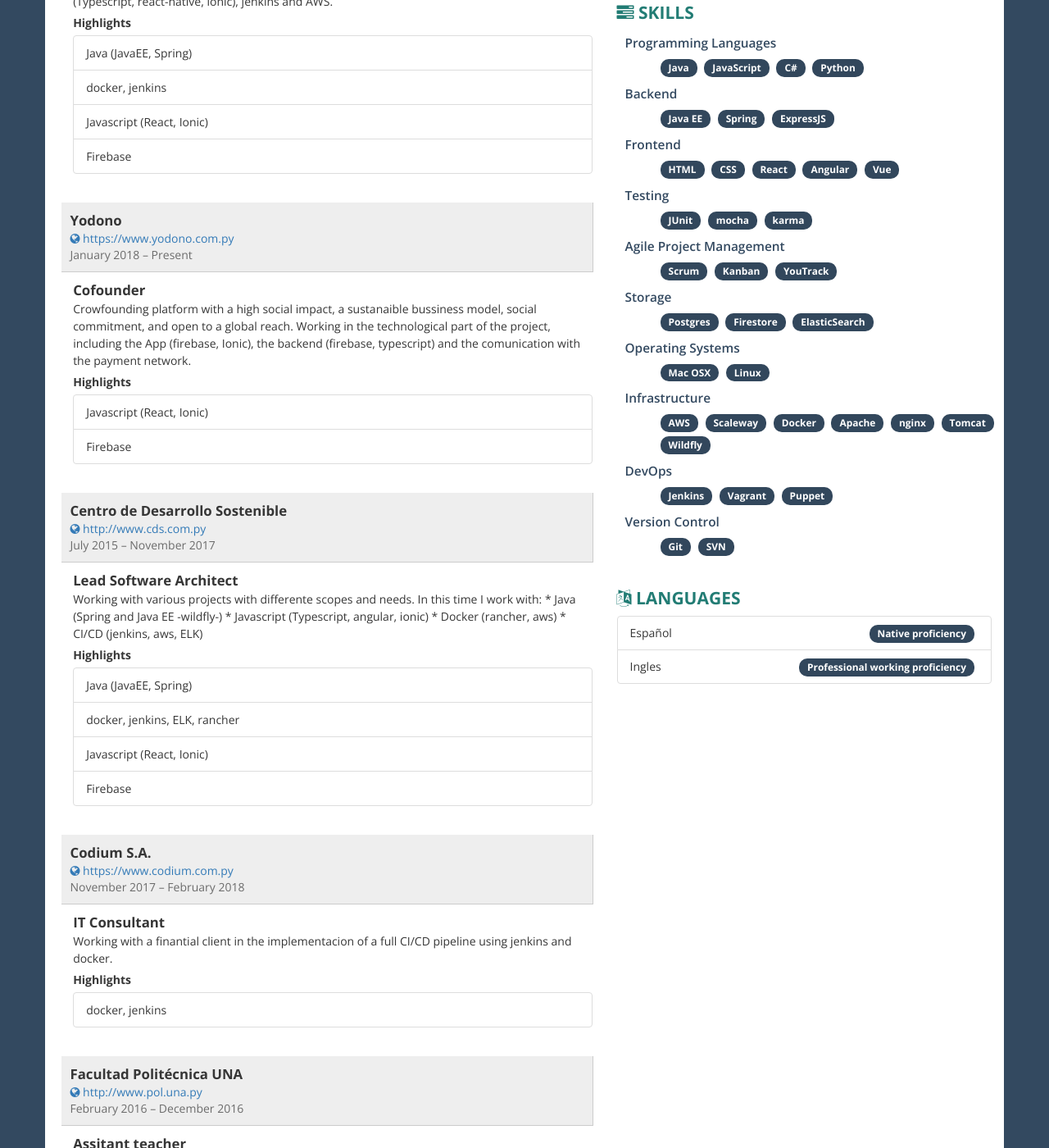
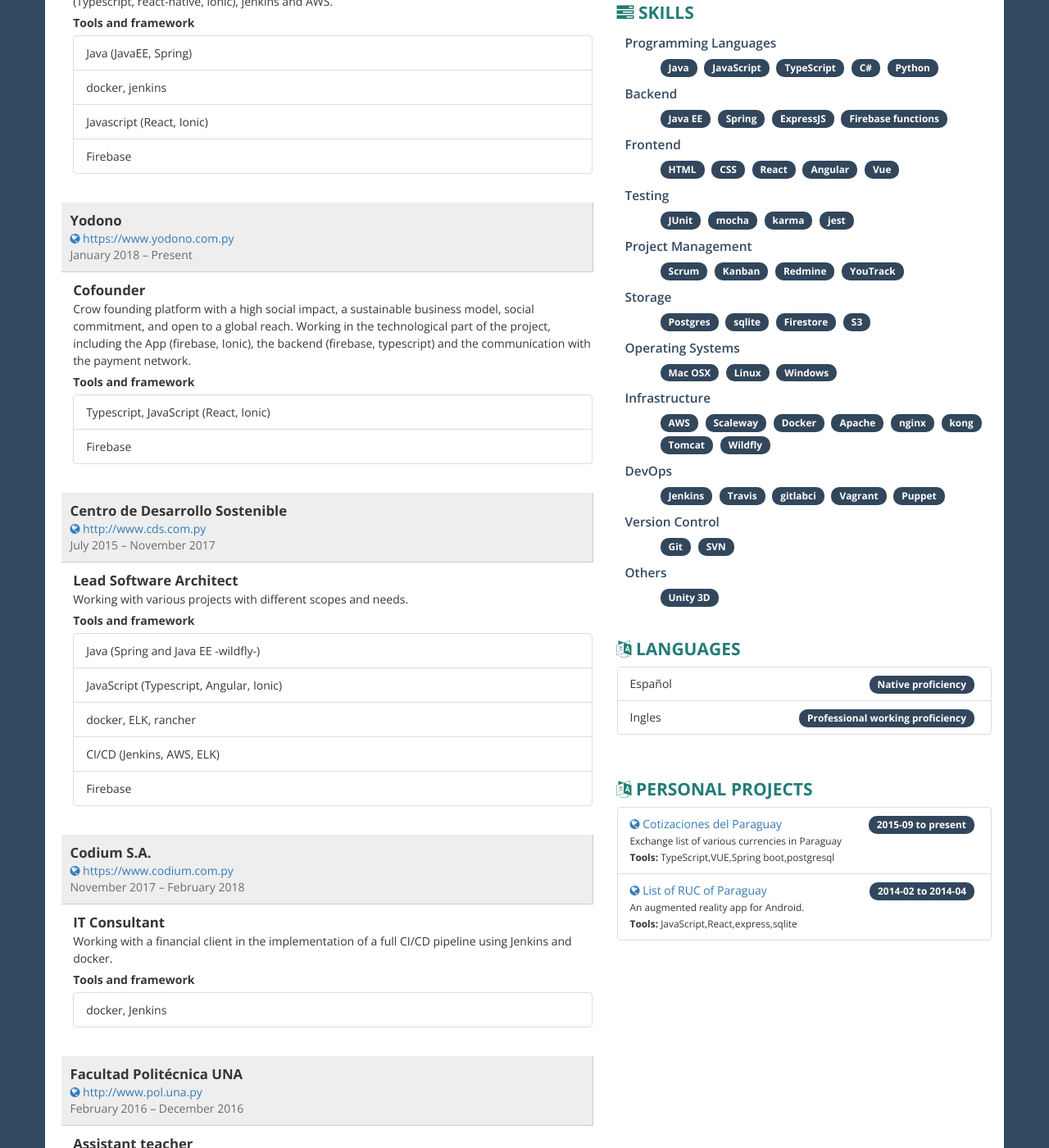
Before and after one commit to aVolpe/aVolpe.github.io, a Jekyll site: the page resume.html, which Jekyll copies as it is, in a window 1280 px wide and 1400 px high, scrolled down 890 px. Shown: the whole window at 82% size. Built offline with Jekyll 4.4.1, drawn with Linux system fonts in a browser that asks for light colours; some of the changed text lies outside the part shown.

Commit message:
feat: New resume

```diff
--- a/resume.html
+++ b/resume.html
@@ -421,8 +421,8 @@
                   <div class="job-details col-xs-11">
                     <div class="profession">Fullstack developer</div>
                     <div class="description">
-                      Development of a undisclossed fintech product, work with Java (Spring and Android), javascript (vue), docker, jenkins, and ELK.
-                      <div class="highlights">Highlights</div>
+                      Development of a undisclosed fintech product, work with Java (Spring and Android), JavaScript (VUE), docker, Jenkins, and ELK.
+                      <div class="highlights">Tools and framework</div>
                       <ul class="list-group">
                         <li class="list-group-item">Java (Spring, Q2, Android)</li>
                         <li class="list-group-item">docker, aws, ELK</li>
@@ -446,7 +446,7 @@
                     <div class="profession">FullStack Developer</div>
                     <div class="description">
                       FullStack developer and Software architect, working with Java (Spring and Java EE), Javascript (Typescript, react-native, ionic), jenkins and AWS.
-                      <div class="highlights">Highlights</div>
+                      <div class="highlights">Tools and framework</div>
                       <ul class="list-group">
                         <li class="list-group-item">Java (JavaEE, Spring)</li>
                         <li class="list-group-item">docker, jenkins</li>
@@ -471,10 +471,10 @@
                   <div class="job-details col-xs-11">
                     <div class="profession">Cofounder</div>
                     <div class="description">
-                      Crowfounding platform with a high social impact, a sustanaible bussiness model, social commitment, and open to a global reach.  Working in the technological part of the project, including the App (firebase, Ionic), the backend (firebase, typescript) and the comunication with the payment network.
-                      <div class="highlights">Highlights</div>
+                      Crow founding platform with a high social impact, a sustainable business model, social commitment, and open to a global reach.  Working in the technological part of the project, including the App (firebase, Ionic), the backend (firebase, typescript) and the communication with the payment network.
+                      <div class="highlights">Tools and framework</div>
                       <ul class="list-group">
-                        <li class="list-group-item">Javascript (React, Ionic)</li>
+                        <li class="list-group-item">Typescript, JavaScript (React, Ionic)</li>
                         <li class="list-group-item">Firebase</li>
                       </ul>
                     </div>
@@ -495,12 +495,13 @@
                   <div class="job-details col-xs-11">
                     <div class="profession">Lead Software Architect</div>
                     <div class="description">
-                      Working with various projects with differente scopes and needs.  In this time I work with:  * Java (Spring and Java EE -wildfly-) * Javascript (Typescript, angular, ionic) * Docker (rancher, aws) * CI/CD (jenkins, aws, ELK)
-                      <div class="highlights">Highlights</div>
+                      Working with various projects with different scopes and needs.
+                      <div class="highlights">Tools and framework</div>
                       <ul class="list-group">
-                        <li class="list-group-item">Java (JavaEE, Spring)</li>
-                        <li class="list-group-item">docker, jenkins, ELK, rancher</li>
-                        <li class="list-group-item">Javascript (React, Ionic)</li>
+                        <li class="list-group-item">Java (Spring and Java EE -wildfly-)</li>
+                        <li class="list-group-item">JavaScript (Typescript, Angular, Ionic)</li>
+                        <li class="list-group-item">docker, ELK, rancher</li>
+                        <li class="list-group-item">CI/CD (Jenkins, AWS, ELK)</li>
                         <li class="list-group-item">Firebase</li>
                       </ul>
                     </div>
@@ -521,10 +522,10 @@
                   <div class="job-details col-xs-11">
                     <div class="profession">IT Consultant</div>
                     <div class="description">
-                      Working with a finantial client in the implementacion of a full CI/CD pipeline using jenkins and docker.
-                      <div class="highlights">Highlights</div>
+                      Working with a financial client in the implementation of a full CI/CD pipeline using Jenkins and docker.
+                      <div class="highlights">Tools and framework</div>
                       <ul class="list-group">
-                        <li class="list-group-item">docker, jenkins</li>
+                        <li class="list-group-item">docker, Jenkins</li>
                       </ul>
                     </div>
                   </div>
@@ -542,10 +543,10 @@
                 </div>
                 <div class="row">
                   <div class="job-details col-xs-11">
-                    <div class="profession">Assitant teacher</div>
+                    <div class="profession">Assistant teacher</div>
                     <div class="description">
 
-                      <div class="highlights">Highlights</div>
+                      <div class="highlights">Tools and framework</div>
                       <ul class="list-group">
                         <li class="list-group-item">Auxiliar de Enseñanza Remunerado - Algoritmos I</li>
                         <li class="list-group-item">Auxiliar de Enseñanza Remunerado - Gestión de Centro de Cómputos</li>
@@ -557,7 +558,7 @@
               <div class="job clearfix">
                 <div class="row">
                   <div class="details">
-                    <div class="where">Facultad Politecnica</div>
+                    <div class="where">Facultad Politécnica</div>
                     <div class="address">
                       <a href="http:&#x2F;&#x2F;www.pol.una.py" target= "_blank"><i class="fa fa-globe ico"></i> http:&#x2F;&#x2F;www.pol.una.py</a>
                     </div>
@@ -569,7 +570,7 @@
                     <div class="profession">Software Architect</div>
                     <div class="description">
 
-                      <div class="highlights">Highlights</div>
+                      <div class="highlights">Tools and framework</div>
                       <ul class="list-group">
                         <li class="list-group-item">Spring</li>
                         <li class="list-group-item">Jenkins</li>
@@ -593,7 +594,7 @@
                     <div class="profession">Junior Software Developer</div>
                     <div class="description">
 
-                      <div class="highlights">Highlights</div>
+                      <div class="highlights">Tools and framework</div>
                       <ul class="list-group">
                         <li class="list-group-item">Java (Android, JavaEE)</li>
                       </ul>
@@ -610,7 +611,7 @@
             <div class="contact-item">
               <div class="icon pull-left text-center"><span class="fa fa-map-marker fa-fw"></span></div>
 
-              <div class="title only  pull-right">Asunción PY</div>
+              <div class="title only  pull-right">Asunción, PY</div>
             </div>
             <div class="contact-item">
               <div class="icon pull-left text-center"><span class="fa fa-phone fa-fw"></span></div>
@@ -670,6 +671,7 @@
               <div class="col-sm-offset-1 col-sm-12 clearfix">
                 <span class= "skill badge">Java</span>
                 <span class= "skill badge">JavaScript</span>
+                <span class= "skill badge">TypeScript</span>
                 <span class= "skill badge">C#</span>
                 <span class= "skill badge">Python</span>
               </div>
@@ -683,6 +685,7 @@
                 <span class= "skill badge">Java EE</span>
                 <span class= "skill badge">Spring</span>
                 <span class= "skill badge">ExpressJS</span>
+                <span class= "skill badge">Firebase functions</span>
               </div>
             </div>
             <div class="skills clearfix">
@@ -707,16 +710,18 @@
                 <span class= "skill badge">JUnit</span>
                 <span class= "skill badge">mocha</span>
                 <span class= "skill badge">karma</span>
+                <span class= "skill badge">jest</span>
               </div>
             </div>
             <div class="skills clearfix">
               <div class="item-skills">
-                  Agile Project Management
+                  Project Management
 
               </div>
               <div class="col-sm-offset-1 col-sm-12 clearfix">
                 <span class= "skill badge">Scrum</span>
                 <span class= "skill badge">Kanban</span>
+                <span class= "skill badge">Redmine</span>
                 <span class= "skill badge">YouTrack</span>
               </div>
             </div>
@@ -727,8 +732,9 @@
               </div>
               <div class="col-sm-offset-1 col-sm-12 clearfix">
                 <span class= "skill badge">Postgres</span>
+                <span class= "skill badge">sqlite</span>
                 <span class= "skill badge">Firestore</span>
-                <span class= "skill badge">ElasticSearch</span>
+                <span class= "skill badge">S3</span>
               </div>
             </div>
             <div class="skills clearfix">
@@ -739,6 +745,7 @@
               <div class="col-sm-offset-1 col-sm-12 clearfix">
                 <span class= "skill badge">Mac OSX</span>
                 <span class= "skill badge">Linux</span>
+                <span class= "skill badge">Windows</span>
               </div>
             </div>
             <div class="skills clearfix">
@@ -752,6 +759,7 @@
                 <span class= "skill badge">Docker</span>
                 <span class= "skill badge">Apache</span>
                 <span class= "skill badge">nginx</span>
+                <span class= "skill badge">kong</span>
                 <span class= "skill badge">Tomcat</span>
                 <span class= "skill badge">Wildfly</span>
               </div>
@@ -763,6 +771,8 @@
               </div>
               <div class="col-sm-offset-1 col-sm-12 clearfix">
                 <span class= "skill badge">Jenkins</span>
+                <span class= "skill badge">Travis</span>
+                <span class= "skill badge">gitlabci</span>
                 <span class= "skill badge">Vagrant</span>
                 <span class= "skill badge">Puppet</span>
               </div>
@@ -777,13 +787,56 @@
                 <span class= "skill badge">SVN</span>
               </div>
             </div>
+            <div class="skills clearfix">
+              <div class="item-skills">
+                  Others
+
+              </div>
+              <div class="col-sm-offset-1 col-sm-12 clearfix">
+                <span class= "skill badge">Unity 3D</span>
+              </div>
+            </div>
           </div>
           <!-- LANGUAGES -->
           <div class="box">
             <h2><i class="fa fa-language ico"></i> Languages</h2>
             <ul class="list-group">
-              <li class=" list-group-item">Español<span class="skill badge pull-right">Native proficiency</span></li>
-              <li class=" list-group-item">Ingles<span class="skill badge pull-right">Professional working proficiency</span></li>
+              <li class=" list-group-item">
+                Español
+                <span class="skill badge pull-right">Native proficiency</span>
+              </li>
+              <li class=" list-group-item">
+                Ingles
+                <span class="skill badge pull-right">Professional working proficiency</span>
+              </li>
+            </ul>
+          </div>
+          <!-- Personal Projects -->
+          <div class="box">
+            <h2><i class="fa fa-language ico"></i> Personal projects</h2>
+            <ul class="list-group">
+              <li class=" list-group-item">
+                <a href="https:&#x2F;&#x2F;cotizaciones.volpe.com.py" target= "_blank"><i class="fa fa-globe ico"></i> Cotizaciones del Paraguay</a>
+                <span class="skill badge pull-right">2015-09 to present</span>
+                <br />
+                <small>Exchange list of various currencies in Paraguay</small>
+                <br />
+                <small>
+                  <b>Tools:</b>
+                  TypeScript,VUE,Spring boot,postgresql
+                </small>
+              </li>
+              <li class=" list-group-item">
+                <a href="http:&#x2F;&#x2F;set.volpe.com.py" target= "_blank"><i class="fa fa-globe ico"></i> List of RUC of Paraguay</a>
+                <span class="skill badge pull-right">2014-02 to 2014-04</span>
+                <br />
+                <small>An augmented reality app for Android.</small>
+                <br />
+                <small>
+                  <b>Tools:</b>
+                  JavaScript,React,express,sqlite
+                </small>
+              </li>
             </ul>
           </div>
         </div>
```
Also changed, not shown: other parts of resume.html (+1 -1 lines).
